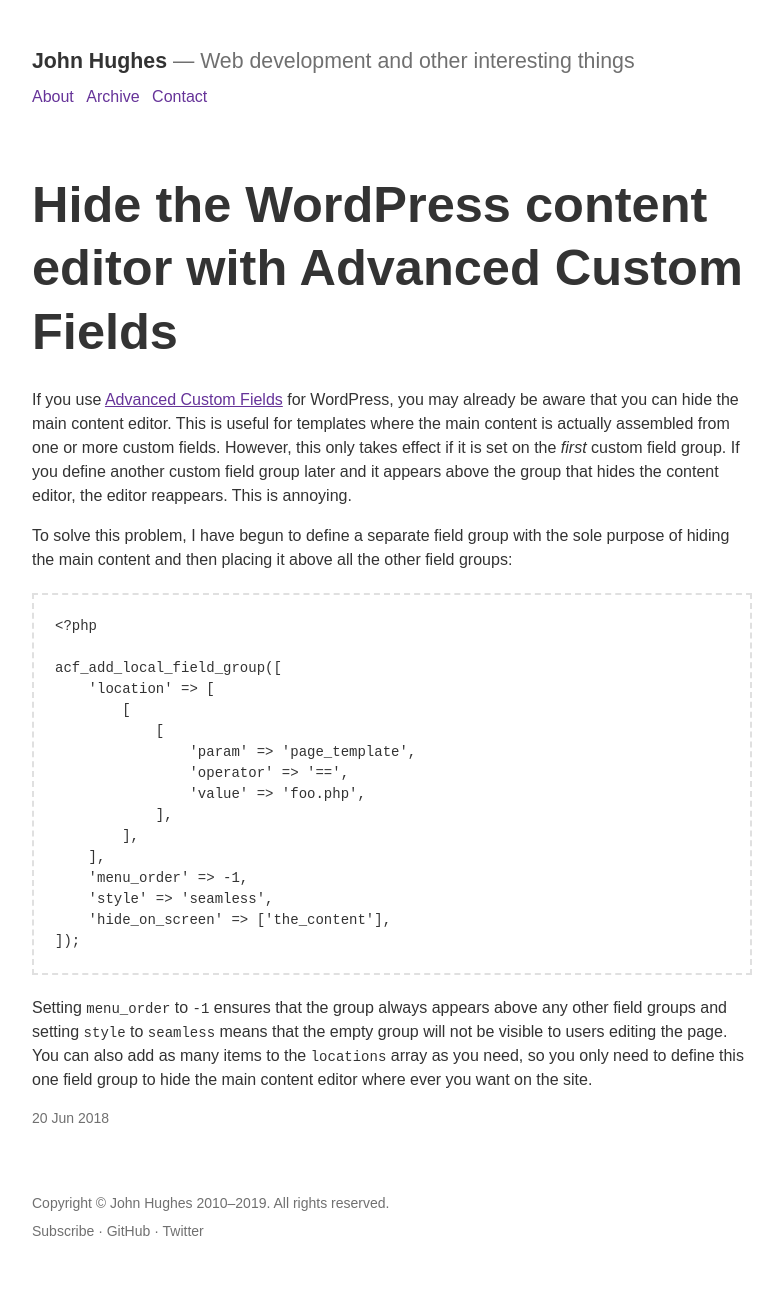
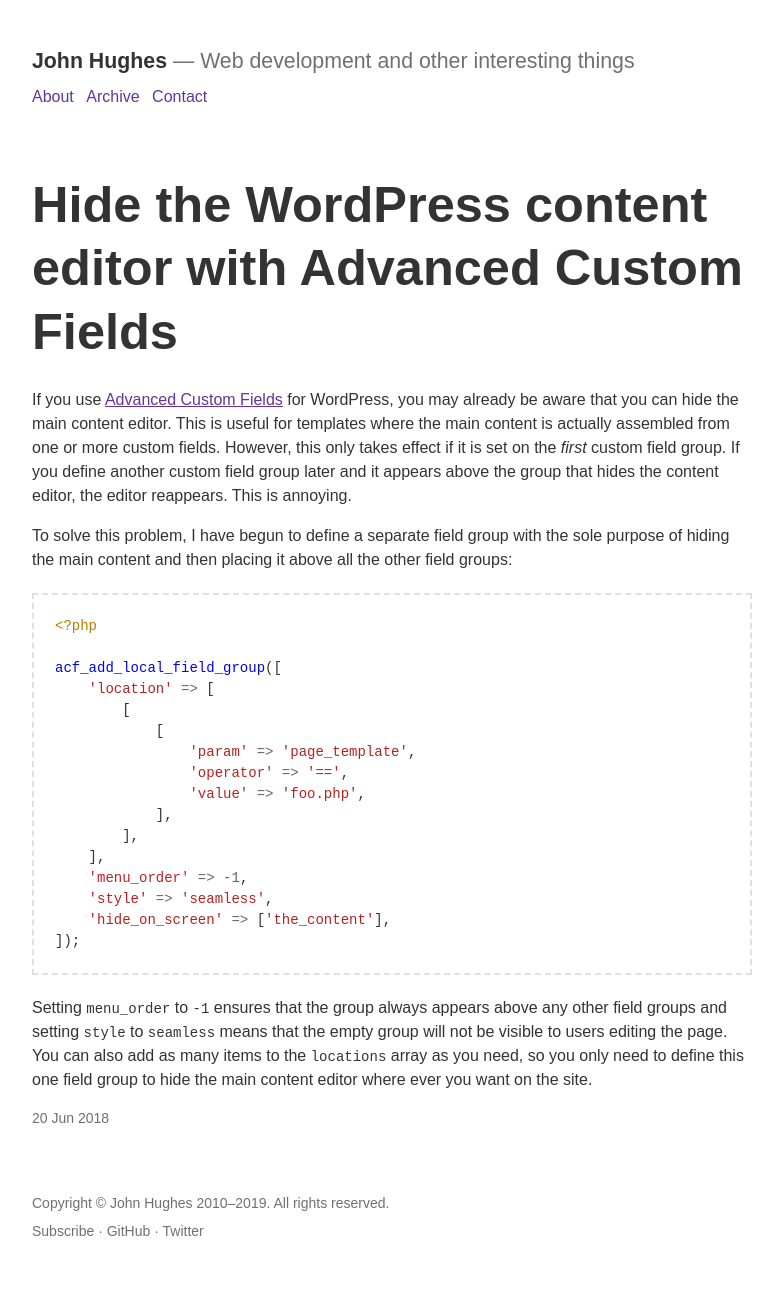
Before and after one commit to johnkhughes/john-hughes-web, a Jekyll site: the page built from _posts/2018-06-20-hide-the-wordpress-content-editor-with-advanced-custom-fields.md, in a window 1280 px wide. Shown: the whole page, without its empty margins (248-1031 px from the left). Built offline with Jekyll 4.4.1, drawn with Linux system fonts in a browser that asks for light colours.

Commit message:
Fix more PHP syntax in content

```diff
--- a/_posts/2018-06-20-hide-the-wordpress-content-editor-with-advanced-custom-fields.md
+++ b/_posts/2018-06-20-hide-the-wordpress-content-editor-with-advanced-custom-fields.md
@@ -7,7 +7,7 @@ If you use [Advanced Custom Fields](https://www.advancedcustomfields.com/) for W
 
 To solve this problem, I have begun to define a separate field group with the sole purpose of hiding the main content and then placing it above all the other field groups:
 
-~~~
+~~~ php
 <?php
 
 acf_add_local_field_group([
```
